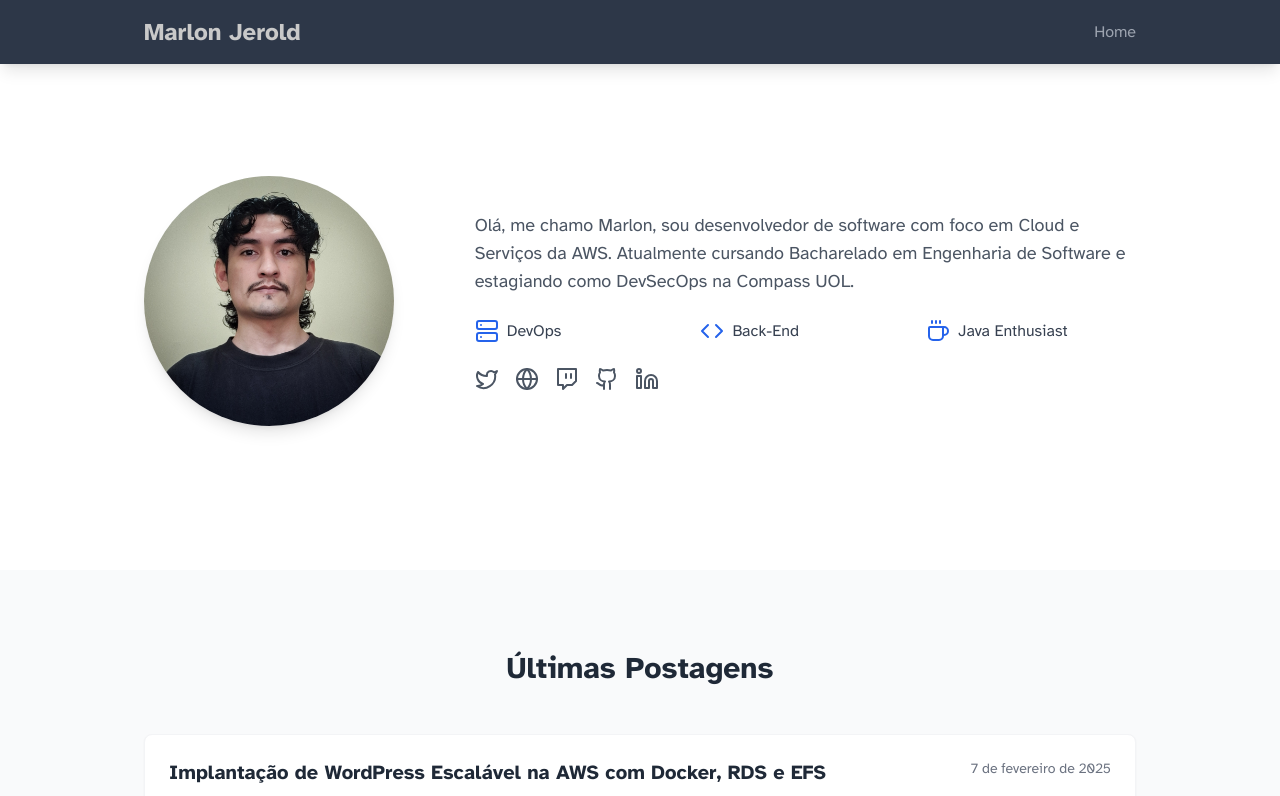
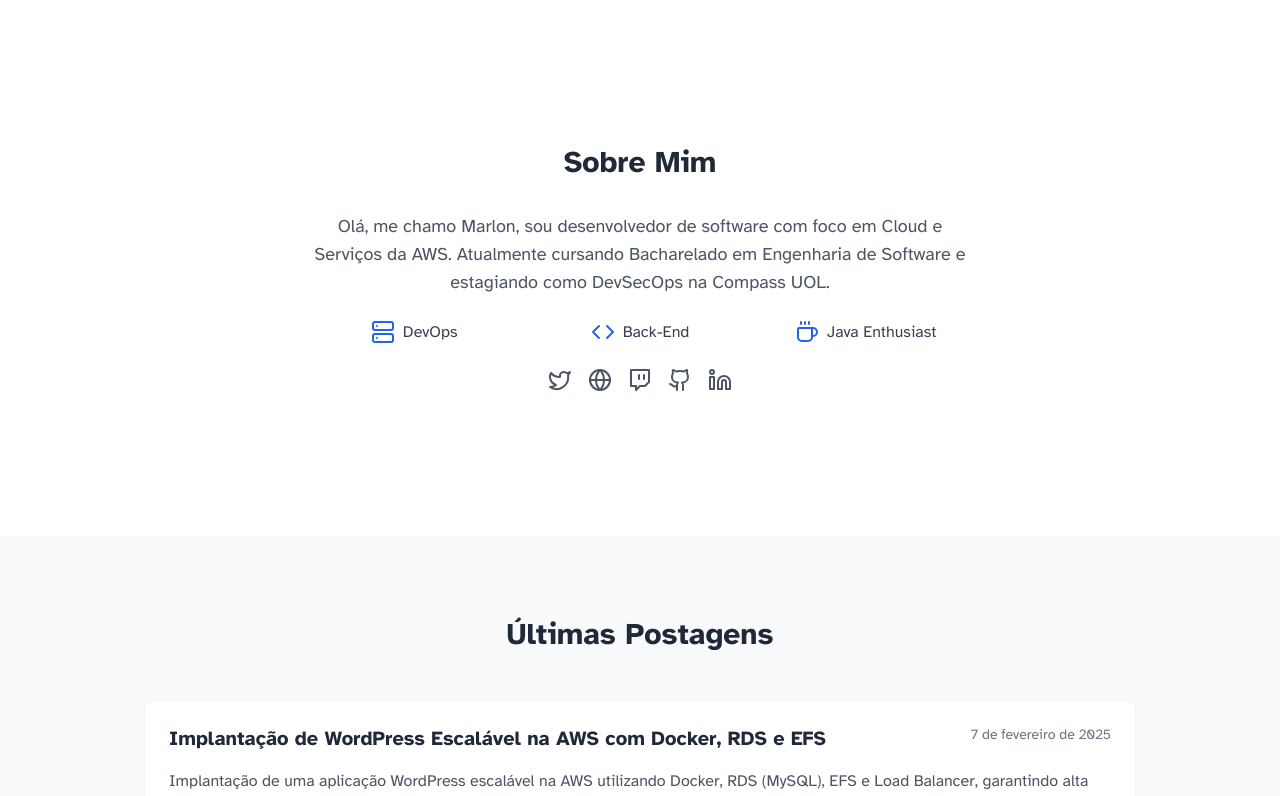
Before and after one commit to MarlonJerold/site, a Next.js app: page / in a window 1280 px wide. Shown: the top 796 px of the page. Built offline with nearby package versions, Linux system fonts and the light colour scheme.

Commit message:
aeeeeeeeeeeeeeeeee

```diff
--- a/app/page.tsx
+++ b/app/page.tsx
@@ -5,7 +5,6 @@ import About from '@/components/About';
 export default function Home() {
   return (
     <main className="min-h-screen">
-      <Header />
       <About />
       <Streaming />
     </main>
--- a/components/About.tsx
+++ b/components/About.tsx
@@ -1,43 +1,27 @@
 "use client"
 import { motion } from "framer-motion"
 import { Code, Server, Coffee, Globe, Twitter, Github, Linkedin, Twitch } from "lucide-react"
-import Image from "next/image"
 import type React from "react"
 
 export default function About() {
   return (
     <section id="sobre" className="py-20 mt-16">
-      <div className="container mx-auto px-4 max-w-full lg:max-w-4xl xl:max-w-5xl ">
+      <div className="container mx-auto px-4 max-w-full lg:max-w-4xl xl:max-w-5xl text-center">
         <motion.h2
-          className="text-3xl font-bold text-center mb-8 text-gray-800"
+          className="text-3xl font-bold mb-8 text-gray-800"
           initial={{ opacity: 0 }}
           animate={{ opacity: 1 }}
           transition={{ duration: 0.5 }}
         >
+          Sobre Mim
         </motion.h2>
-        <div className="flex flex-col md:flex-row items-center justify-between">
         <motion.div
-            className="md:w-1/3 mb-8 md:mb-0"
-            initial={{ opacity: 0, x: -50 }}
-            animate={{ opacity: 1, x: 0 }}
+          className="mx-auto md:w-2/3"
+          initial={{ opacity: 0, y: 50 }}
+          animate={{ opacity: 1, y: 0 }}
           transition={{ duration: 0.5, delay: 0.2 }}
         >
-            <Image
-  src="/eu.jpg"
-  alt="Marlon Jerold"
-  width={250}
-  height={250}
-  className="rounded-full shadow-lg object-cover aspect-square"
-/>
-
-          </motion.div>
-          <motion.div
-            className="md:w-2/3"
-            initial={{ opacity: 0, x: 50 }}
-            animate={{ opacity: 1, x: 0 }}
-            transition={{ duration: 0.5, delay: 0.4 }}
-          >
-            <p className="text-lg mb-6 text-center md:text-left text-gray-600">
+          <p className="text-lg mb-6 text-gray-600">
             Olá, me chamo Marlon, sou desenvolvedor de software com foco em Cloud e Serviços da AWS. Atualmente
             cursando Bacharelado em Engenharia de Software e estagiando como DevSecOps na Compass UOL.
           </p>
@@ -46,7 +30,7 @@ export default function About() {
             <Skill icon={<Code className="text-blue-600" />} text="Back-End" />
             <Skill icon={<Coffee className="text-blue-600" />} text="Java Enthusiast" />
           </div>
-            <div className="flex justify-center md:justify-start space-x-4">
+          <div className="flex justify-center space-x-4">
             <SocialIcon href="https://twitter.com/patinhotech" icon={<Twitter />} label="Twitter" />
             <SocialIcon href="https://bsky.app/profile/patinhotech.bsky.social" icon={<Globe />} label="Bluesky" />
             <SocialIcon href="https://twitch.tv/patinhotech" icon={<Twitch />} label="Twitch" />
@@ -55,14 +39,13 @@ export default function About() {
           </div>
         </motion.div>
       </div>
-      </div>
     </section>
   )
 }
 
 function Skill({ icon, text }: { icon: React.ReactNode; text: string }) {
   return (
-    <motion.div className="flex items-center justify-center md:justify-start" whileHover={{ scale: 1.05 }}>
+    <motion.div className="flex items-center justify-center" whileHover={{ scale: 1.05 }}>
       <span className="mr-2">{icon}</span>
       <span className="text-gray-700">{text}</span>
     </motion.div>
```
Lines whose indentation alone changed are shown as unchanged.
